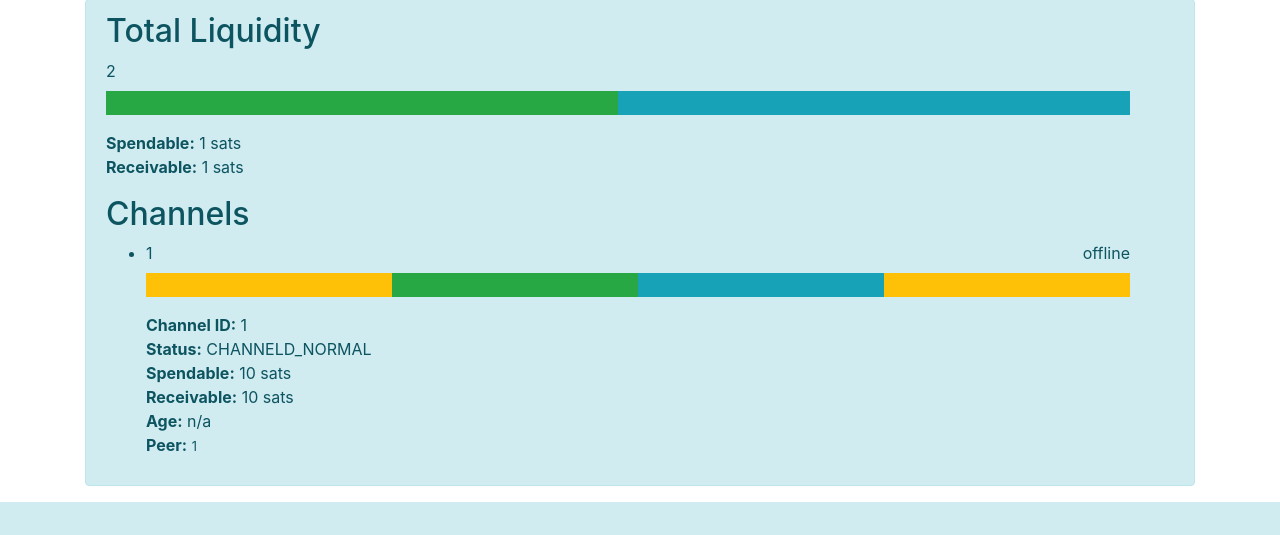
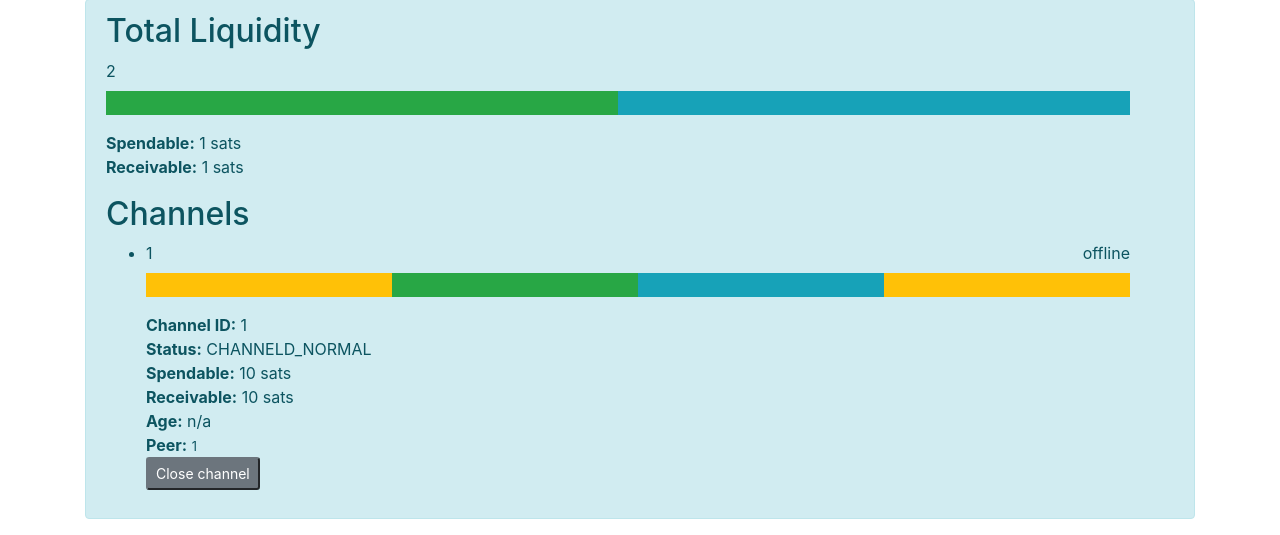
Before and after one commit to bitforge-me/beryllium, a Flask app: template templates/lightning/channel_management.html in a window 1280 px wide. Shown: the part 539-1074 px from the top of the page. Before the commit the page ends 1041 px from the top, so only its background shows below. Run offline with Flask 2, Linux system fonts and the light colour scheme; the template is opened without the code that fills it: most values are stand-ins (such as "Sample title", 1, 10 or a date in 2020); parts of the project's set-up code (start-up, migrations or seed data) failed here and were passed over; some libraries are stand-ins or nearby versions.

Commit message:
use channel.state == 'CHANNELD_NORMAL' instead of channel.peer.connected to hide/show the close button

```diff
--- a/templates/lightning/channel_management.html
+++ b/templates/lightning/channel_management.html
@@ -61,7 +61,7 @@
         <li><strong>Age:</strong> n/a</li>
         <li><strong>Peer:</strong> <small class="break-all">{{ channel.peer.id }}</small></li>
         <li>
-        {% if channel.peer.connected %}
+        {% if channel.state == "CHANNELD_NORMAL" %}
           <form id="close-channel-form-{{loop.index}}" method="POST">
             <input type="hidden" name="form-name" value="close_channel_form">
             <input type="hidden" id="channel_id" name="channel_id" value={{ channel.channel_id }}>
```
